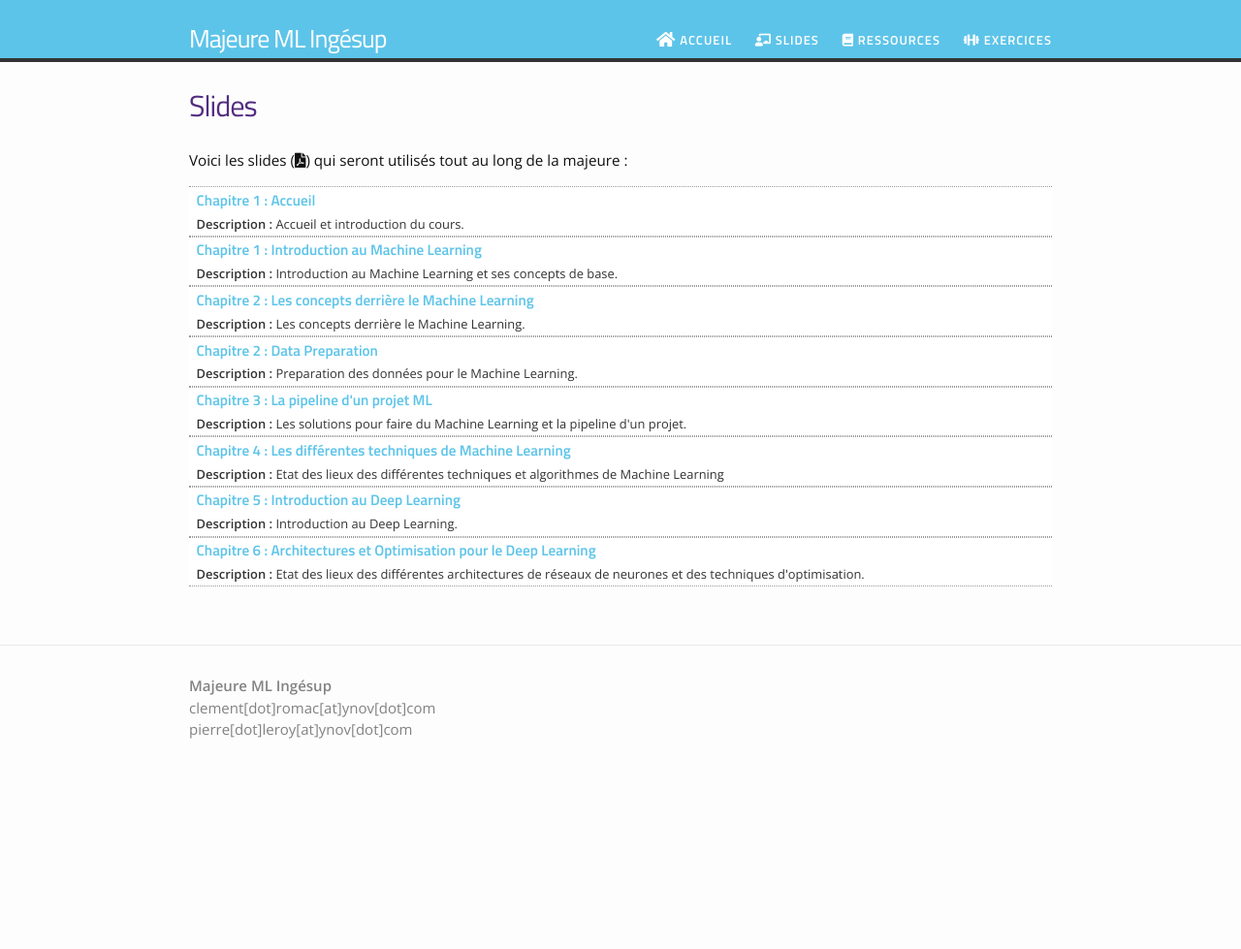
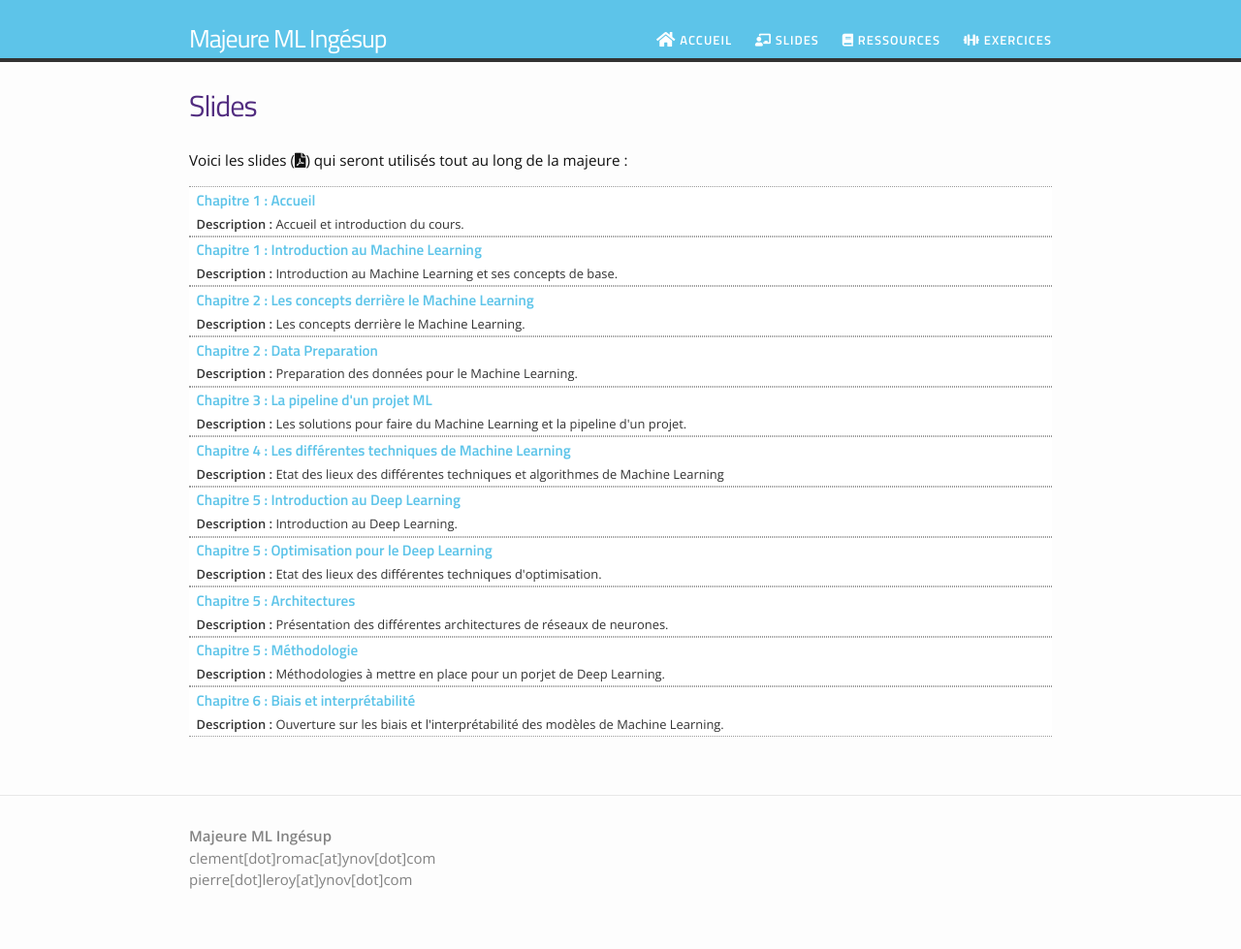
Before and after one commit to Majeure-ML-Ingesup/majeure-ml-ingesup.github.io, a Jekyll site: the page built from slides.md, in a window 1280 px wide. Shown: the whole page at 97% size. Built offline with Jekyll 4.4.1, drawn with Linux system fonts in a browser that asks for light colours; nearby versions of some CDN libraries; before the commit the page ends 900 px from its top, so only the background shows below that.

Commit message:
Ajout de la préparation des slides des chapitres 5 et 6 et des exercices associés

```diff
--- a/_data/exercices.yml
+++ b/_data/exercices.yml
@@ -22,3 +22,13 @@
   filename: 4_tp
   dirname: exercices
   tldr: "Mettez en oeuvre tout ce qui a été vu précédemment sur un jeu de données de la plateforme Kaggle."
+
+- title: "Exercice - Chapitre 5 - Perceptron"
+  filename: 5_perceptron
+  dirname: exercices
+  tldr: "Créez votre premier réseau de neurones avec Tensorflow."
+
+- title: "Exercice - Chapitre 5 - Deep Learning"
+  filename: 5_keras
+  dirname: exercices
+  tldr: "Mettez en oeuvre vos connaissances en Deep Learning dans un projet avec Keras"
--- a/_data/slides.yml
+++ b/_data/slides.yml
@@ -29,11 +29,26 @@
   tldr: "Etat des lieux des différentes techniques et algorithmes de Machine Learning"
 
 - title: "Chapitre 5 : Introduction au Deep Learning"
-  filename: 5
+  filename: 5.1
   dirname: slides
   tldr: "Introduction au Deep Learning."
 
-- title: "Chapitre 6 : Architectures et Optimisation pour le Deep Learning"
-  filename: 5
+- title: "Chapitre 5 : Optimisation pour le Deep Learning"
+  filename: 5.2
   dirname: slides
-  tldr: "Etat des lieux des différentes architectures de réseaux de neurones et des techniques d'optimisation."
+  tldr: "Etat des lieux des différentes techniques d'optimisation."
+
+- title: "Chapitre 5 : Architectures"
+  filename: 5.3
+  dirname: slides
+  tldr: "Présentation des différentes architectures de réseaux de neurones."
+
+- title: "Chapitre 5 : Méthodologie"
+  filename: 5.4
+  dirname: slides
+  tldr: "Méthodologies à mettre en place pour un porjet de Deep Learning."
+
+- title: "Chapitre 6 : Biais et interprétabilité"
+  filename: 5.4
+  dirname: slides
+  tldr: "Ouverture sur les biais et l'interprétabilité des modèles de Machine Learning."
```
Also changed, not shown: 1 other file.
